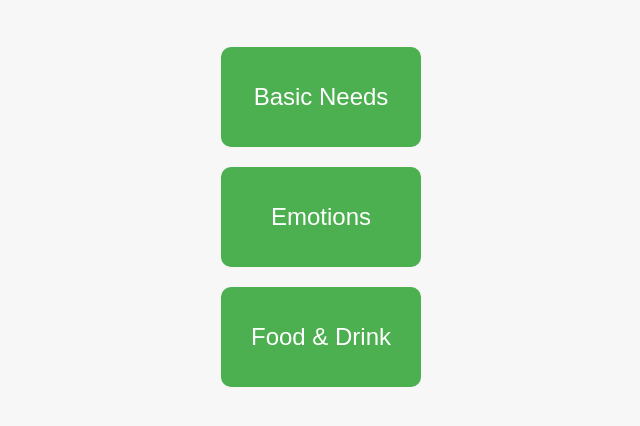
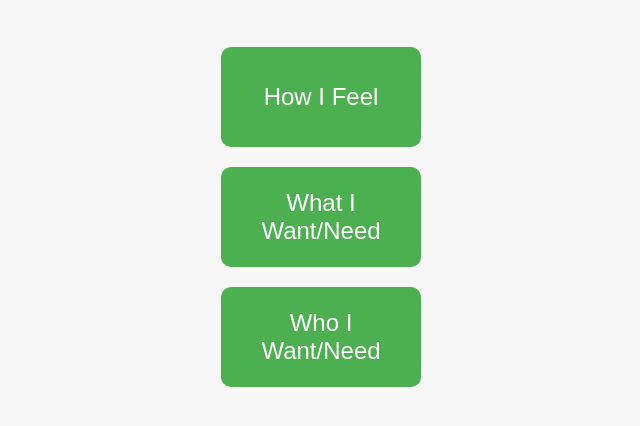
Before and after one commit to rachelfish44-glitch/AAC-Board, a plain HTML site: page index.html in a window 1280 px wide. Shown: the part 240-666 px from the top of the page, without its empty margins (319-959 px from the left). Drawn offline with Linux system fonts and the light colour scheme.

Commit message:
Update index.html

```diff
--- a/index.html
+++ b/index.html
@@ -31,9 +31,7 @@
 </head>
 <body>
   <h1>Choose a Board</h1>
-  <button onclick="location.href='board_1.html'">Basic Needs</button>
-  <button onclick="location.href='board_2.html'">Emotions</button>
-  <button onclick="location.href='board_3.html'">Food & Drink</button>
+  <button onclick="location.href='board_1.html'">How I Feel</button>
+  <button onclick="location.href='board_2.html'">What I Want/Need</button>
+  <button onclick="location.href='board_3.html'">Who I Want/Need</button>
 </body>
-
-</html>
```
